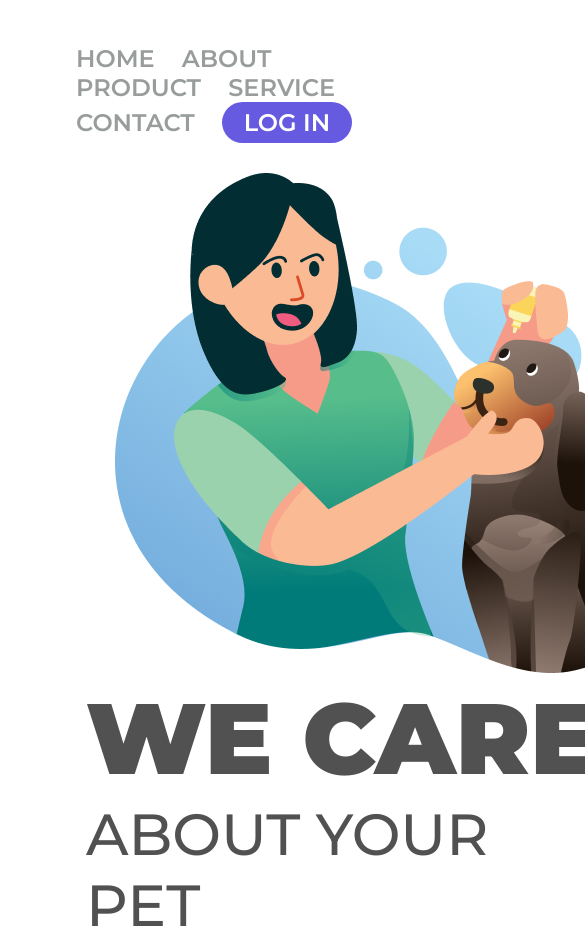
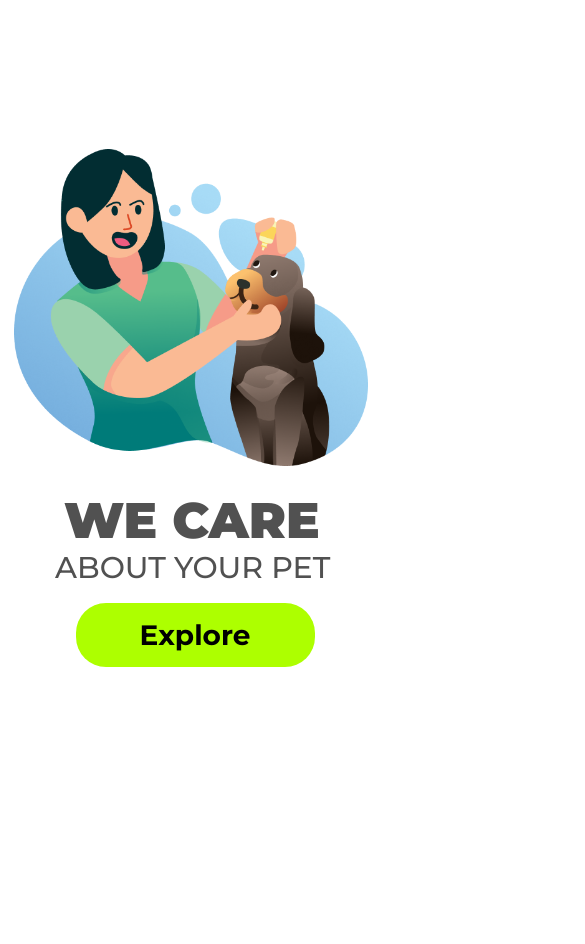
Before and after one commit to gabrielalexsander18/We-care, a plain HTML site: page index.html in a window 390 px wide. Shown: the top 944 px of the page, 585 px wide, since content can reach past the window. After the commit the page ends 844 px from the top, so only its background shows below. Drawn offline with Linux system fonts and the light colour scheme.

Commit message:
incluindo a responsividade para celular

```diff
--- a/style.css
+++ b/style.css
@@ -26,6 +26,14 @@ header {
     margin-right: 23px;
 }
 
+.link-header:hover {
+    opacity: .5;
+}
+
+.link-header:active {
+    opacity: .8;
+}
+
 .button-login {
     background: #665AE1;
     border-radius: 20.5px;
@@ -37,6 +45,14 @@ header {
     color: #FFFFFF;
     border: none;
     cursor: pointer;
+}
+
+button:hover {
+    opacity: .7;
+}
+
+button:active {
+    opacity: .4;
 }
 
 .paragrafo-wecare {
@@ -81,3 +97,48 @@ p {
     cursor: pointer;
     filter: drop-shadow(0px 4px 4px rgba(0, -0, -0, -0.25));
 }
+
+@media screen and (max-width: 650px) {
+
+    .img-logo {
+        margin: 149px 22px 0 14px;
+        width: 354px;
+        height: 317px;
+        display: block;
+    }
+
+    .paragrafo-wecare {
+        display: block;
+        margin: 0;
+        padding: 0;
+    }
+    header {
+        display: none;
+    }
+
+    h1 {
+        margin: 24px 63px 0 64px;
+        font-size: 50px;
+        line-height: 61px;
+        width: 263px;
+        height: 52px;
+    }
+
+    h2 {
+        margin: 7px 55px 0;
+        font-size: 30px;
+        line-height: 37px;
+        width: 280px;
+        height: 37px;
+    }
+
+    p {
+        display: none;
+    }
+
+
+    .button-Explore {
+        margin: 17px auto 0;
+        display: block;
+    }
+}
```
